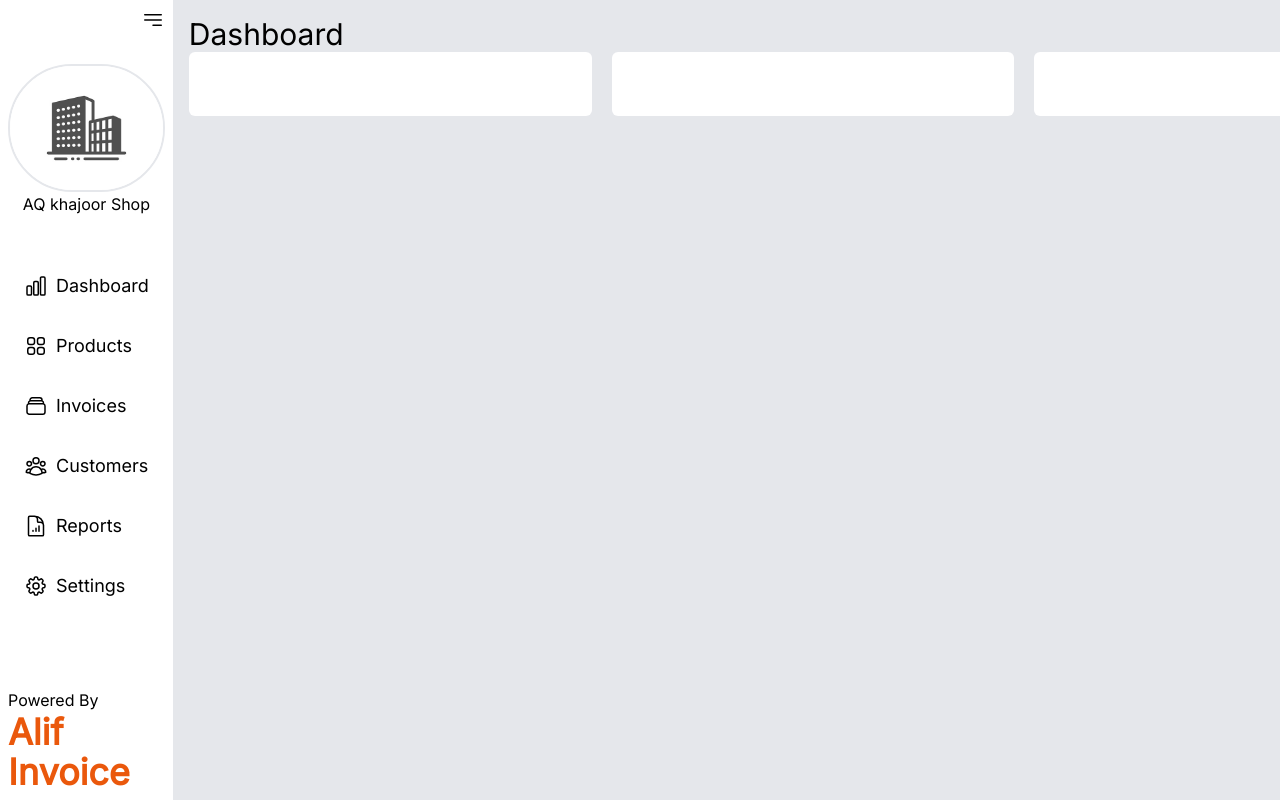
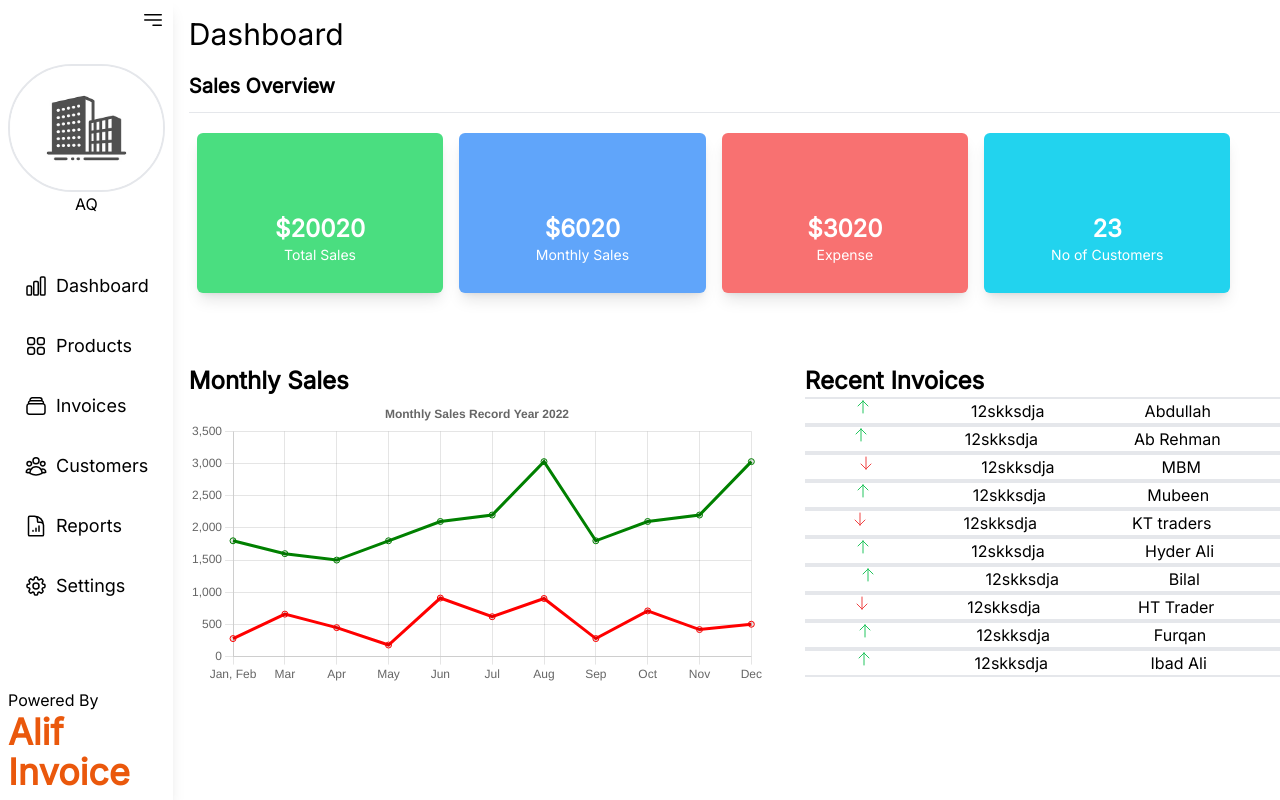
Before and after one commit to abdurrehmanabbasi/alifinvoicemvp, a React (Vite) app: page /app in a window 1280 px wide. Built offline with nearby package versions, Linux system fonts and the light colour scheme; no server answers; sample sign-in values are in the browser's storage.

Commit message:
Dashboard Added

```diff
--- a/package.json
+++ b/package.json
@@ -11,8 +11,10 @@
   },
   "dependencies": {
     "@heroicons/react": "^2.0.18",
+    "chart.js": "^4.4.0",
     "firebase": "^9.22.0",
     "react": "^18.2.0",
+    "react-chartjs-2": "^5.2.0",
     "react-datepicker": "^4.16.0",
     "react-dom": "^18.2.0",
     "react-hook-form": "^7.43.9",
--- a/src/Sidebar.jsx
+++ b/src/Sidebar.jsx
@@ -28,7 +28,11 @@ const Sidebar = () => {
               alt=""
             />
 
-            <p>{openMenu?'AQ khajoor Shop':'AQ'}</p>
+            <p>
+              {openMenu?<p>AQ</p>
+            :  <p>AQ</p>
+            }
+            </p>
           </div>
         </div>
 
@@ -37,47 +41,47 @@ const Sidebar = () => {
             className="flex p-4 gap-x-2 items-center"
             to="/app"
           >
-            <ChartBarIcon className="w-6" /><p className={`${openMenu?'':'hidden'}`}>Dashboard</p>
+            <ChartBarIcon className="w-6" /><p className={`${openMenu?'hidden md:block':' hidden'}`}>Dashboard</p>
           </NavLink>
           <NavLink
             className="flex hover:bg-orange-200 p-4 gap-x-2 items-center"
             to="products"
           >
             <Squares2X2Icon className="w-6" />
-            <p className={`${openMenu?'':'hidden'}`}>Products</p>
+            <p className={`${openMenu?'hidden md:block':' hidden'}`}>Products</p>
           </NavLink>
           <NavLink
             className="flex hover:bg-orange-200 p-4 gap-x-2 items-center"
             to="invoices"
           >
             <RectangleStackIcon className="w-6" />
-            <p className={`${openMenu?'':'hidden'}`}>Invoices</p>
+            <p className={`${openMenu?'hidden md:block':' hidden'}`}>Invoices</p>
           </NavLink>
           <NavLink
             className="flex hover:bg-orange-200 p-4 gap-x-2 items-center"
             to="customers"
           >
             <UserGroupIcon className="w-6" />
-            <p className={`${openMenu?'':'hidden'}`}>Customers</p>
+            <p className={`${openMenu?'hidden md:block':' hidden'}`}>Customers</p>
           </NavLink>
           <NavLink
             className="flex hover:bg-orange-200 p-4 gap-x-2 items-center"
             to="reports"
           >
             <DocumentChartBarIcon className="w-6" />
-            <p className={`${openMenu?'':'hidden'}`}>Reports</p>
+            <p className={`${openMenu?'hidden md:block':' hidden'}`}>Reports</p>
           </NavLink>
           <NavLink
             className="flex hover:bg-orange-200 p-4 gap-x-2 items-center"
             to="settings"
           >
             <Cog8ToothIcon className="w-6" />
-            <p className={`${openMenu?'':'hidden'}`}>Settings</p>
+            <p className={`${openMenu?'hidden md:block':' hidden'}`}>Settings</p>
           </NavLink>
         </nav>
       </div>
       {openMenu?
-      <div className="company p-2">
+      <div className="hidden md:block company p-2">
         <p className="">Powered By</p>
         <h2 className="text-orange-600 text-4xl font-bold">Alif Invoice</h2>
       </div>
--- /dev/null
+++ b/src/pages/Dashboard/LineChart.jsx
@@ -0,0 +1,25 @@
+import { Line } from "react-chartjs-2";
+
+
+function LineChart({ chartData }) {
+  return (
+    <div className="chart-container">
+      <h2 className="text-2xl font-bold">Monthly Sales</h2>
+      <Line
+        data={chartData}
+        options={{
+          plugins: {
+            title: {
+              display: true,
+              text: "Monthly Sales Record Year 2022"
+            },
+            legend: {
+              display: false
+            }
+          }
+        }}
+      />
+    </div>
+  );
+}
+export default LineChart;
--- a/src/pages/Dashboard/index.jsx
+++ b/src/pages/Dashboard/index.jsx
@@ -1,14 +1,106 @@
+import Chart from "chart.js/auto";
+import { CategoryScale } from "chart.js";
+import { ArrowUpIcon, ArrowDownIcon } from "@heroicons/react/24/outline";
+import LineChart from "./LineChart";
+import { useState } from "react";
+
+Chart.register(CategoryScale);
 
 function Dashboard() {
+  const [lastInvocies, setLastInvoice] = useState([
+    { id: "12skksdja", name: "Abdullah", amount: 26, type: "sales" },
+    { id: "12skksdja", name: "Ab Rehman", amount: 18, type: "sales" },
+    { id: "12skksdja", name: "MBM", amount: 22, type: "expense" },
+    { id: "12skksdja", name: "Mubeen", amount: 20, type: "sales" },
+    { id: "12skksdja", name: "KT traders", amount: 100, type: "expense" },
+    { id: "12skksdja", name: "Hyder Ali", amount: 18, type: "sales" },
+    { id: "12skksdja", name: "Bilal", amount: 21, type: "sales" },
+    { id: "12skksdja", name: "HT Trader", amount: 42, type: "expense" },
+    { id: "12skksdja", name: "Furqan", amount: 37, type: "sales" },
+    { id: "12skksdja", name: "Ibad Ali", amount: 48, type: "sales" },
+  ]);
+
   return (
-    <div className="bg-gray-200 h-screen p-4">
-        <h2 className="text-3xl">Dashboard</h2>
-        <div className="flex flex-col gap-5 lg:flex-row">
-            <div className="rounded-md bg-white max-w-screen-md w-full h-16"></div>
-            <div className="rounded-md bg-white max-w-screen-md w-full h-16"></div>
-            <div className="rounded-md bg-white max-w-screen-md w-full h-16"></div>
+    <div className="w-full h-screen p-4">
+      <h2 className="text-3xl">Dashboard</h2>
+      <h3 className="mt-5 mb-2 text-xl font-bold">Sales Overview</h3>
+      <hr className="mt-3 mb-3" />
+      <div className="flex flex-col gap-4 p-2 md:flex-row ">
+        <div className="rounded-md bg-green-400 text-white flex flex-col items-center justify-evenly max-w-sm md:w-1/5 py-20 w-full h-16 shadow-lg">
+          <span className="text-2xl font-bold">$20020</span>
+          <span className="text-sm">Total Sales</span>
+        </div>
+        <div className="rounded-md bg-blue-400 text-white flex flex-col items-center justify-evenly max-w-sm md:w-1/5 py-20 w-full h-16 shadow-lg">
+          <span className="text-2xl font-bold">$6020</span>
+          <span className="text-sm">Monthly Sales</span>
+        </div>
+        <div className="rounded-md bg-red-400 text-white flex flex-col items-center justify-evenly max-w-sm md:w-1/5 py-20 w-full h-16 shadow-lg">
+          <span className="text-2xl font-bold">$3020</span>
+          <span className="text-sm">Expense</span>
+        </div>
+        <div className="rounded-md bg-cyan-400 text-white flex flex-col items-center justify-evenly max-w-sm md:w-1/5 py-20 w-full h-16 shadow-lg">
+          <span className="text-2xl font-bold">23</span>
+          <span className="text-sm">No of Customers</span>
         </div>
       </div>
+      <div className="flex flex-col md:flex-row mt-16 justify-start gap-x-10 w-full">
+        <div className="max-w-sm w-full md:max-w-xl">
+          <LineChart
+            chartData={{
+              labels: [
+                "Jan, Feb",
+                "Mar",
+                "Apr",
+                "May",
+                "Jun",
+                "Jul",
+                "Aug",
+                "Sep",
+                "Oct",
+                "Nov",
+                "Dec",
+              ],
+              datasets: [
+                {
+                  fill: false,
+                  borderColor: "green",
+                  id: 1,
+                  label: "Sales",
+                  data: [
+                    1800, 1600, 1500, 1800, 2100, 2200, 3030, 1800, 2100, 2200,
+                    3030, 3021,
+                  ],
+                },
+                {
+                  fill: false,
+                  borderColor: "red",
+                  id: 1,
+                  label: "Expense",
+                  data: [
+                    280, 660, 450, 180, 910, 620, 903, 280, 710, 420, 503, 602,
+                  ],
+                },
+              ],
+            }}
+          />
+        </div>
+        <div className="max-w-sm w-full md:max-w-xl">
+          <h2 className="font-bold text-2xl">Recent Invoices</h2>
+
+          <div className="text-md">
+            {lastInvocies.length > 0 &&
+              lastInvocies.map((invoice, i) => (
+                <div key={i} className="flex border-b-2 border-t-2 justify-around">
+                  <span>{invoice?.type=="sales"?<ArrowUpIcon className="w-4 text-green-500"/>:<ArrowDownIcon className="w-4 text-red-500"/>}</span>
+                  <span>{invoice?.id}</span>
+                  <span>{invoice?.name}</span>
+                  <span>{invoice?.amount}</span>
+                </div>
+              ))}
+          </div>
+        </div>
+      </div>
+    </div>
   );
 }
 
```
Also changed, not shown: 1 other file (tests, documents, lock files or other folders).
